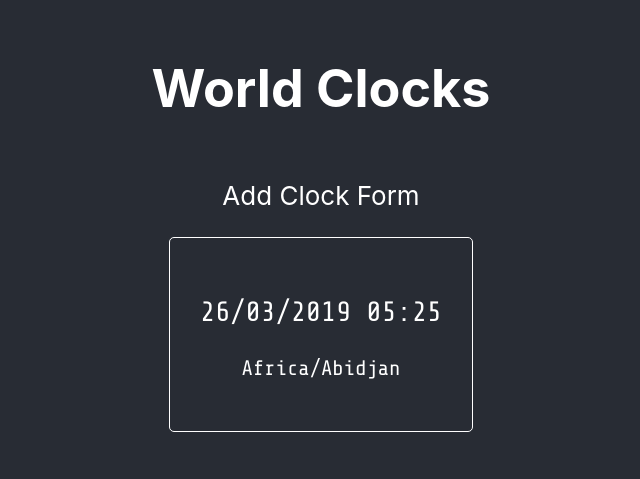
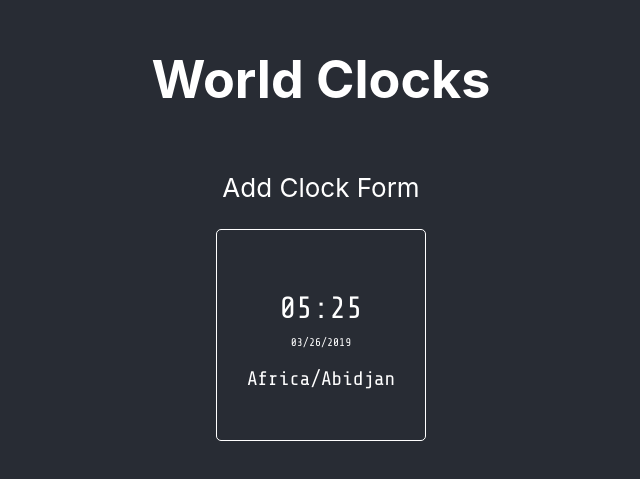
Before and after one commit to BarbaraPruz/clocks, a React (Create React App) app: page / in a window 1280 px wide. Shown: the part 173-652 px from the top of the page, without its empty margins (319-959 px from the left). Built offline with nearby package versions, Linux system fonts and the light colour scheme.

Commit message:
Update clocks every minute

```diff
--- a/src/App.css
+++ b/src/App.css
@@ -36,6 +36,13 @@ code {
   font-family: 'Share Tech Mono', monospace;
   font-size: 28px;
 }
+.digital-clock .time {
+  font-size: 110%;
+  margin-bottom: 2px;
+}
+.digital-clock .date {
+  font-size: 40%;
+}
 .digital-clock .timezone {
-  font-size: 75%;
+  font-size: 70%;
 }
--- a/src/App.js
+++ b/src/App.js
@@ -7,19 +7,39 @@ import Clock from './components/clock';
 import AddClockForm from './components/addclockform';
 
 class App extends Component {
-  state = { clocks: [{ timezone: moment.tz.guess(), time: moment.tz(moment(), moment.tz.guess()) }] };
+  state = {
+            count : 0,
+            clocks: [{ timezone: moment.tz.guess(), time: moment.tz(moment(), moment.tz.guess()) }],
+            timerHandle: 0
+          };
+
+  constructor(props) {
+    super(props);
+    this.incrementClocks = this.incrementClocks.bind(this);
+  }
+
+  incrementClocks() {
+    this.state.clocks.forEach( (clock) => {
+      clock.time.add(1,'minute');
+    });
+    this.setState({count: this.state.count+1})  // trigger the clock re-rendering
+  }
+
+  componentDidMount() {
+    let timer = setInterval ( this.incrementClocks, 60000);
+    this.setState( {timerHandle: timer});
+  }
+
+  componentWillUnmount(){
+    clearInterval(this.state.timerHandle)
+  }
   render() {
-    // let h= moment.tz(moment(), 'Pacific/Honolulu').format('DD/MM/YYYY HH:MM')
-    // let n= moment.tz(moment(), 'America/New_York').format('DD/MM/YYYY HH:MM')
-    // let s= moment.tz(moment(), 'Australia/Sydney').format('DD/MM/YYYY HH:MM')
-    // console.log("hnl",h,'ny',n,'s',s);
-    // console.log('guess',moment.tz.guess())
     return (
       <div className="App">
           <h1>World Clocks</h1>
           <AddClockForm />
         <div className="Clocks">
-          { this.state.clocks.map((c,id) => <Clock timezone={c.timezone} time={c.time.format('DD/MM/YYYY hh:mm')} key={id} /> ) }
+          { this.state.clocks.map((c,id) => <Clock timezone={c.timezone} time={c.time} count={this.state.count} key={id} /> ) }
         </div>
       </div>
     );
--- a/src/components/clock.js
+++ b/src/components/clock.js
@@ -2,11 +2,12 @@ import React, { Component } from 'react';
 
 class Clock extends Component {
   render() {
-      console.log("Clock for",this.props.timezone);
+      console.log("Clock Render",this.props.time.format("hh:mm"));
     return (
       <div className="clock digital-clock">
-          <p>{this.props.time}</p>
-          <p class="timezone">{this.props.timezone}</p>
+          <p className="time">{this.props.time.format("hh:mm")}</p>
+          <p className="date">{this.props.time.format("MM/DD/YYYY")}</p>
+          <p className="timezone">{this.props.timezone}</p>
       </div>
     );
   }
```
